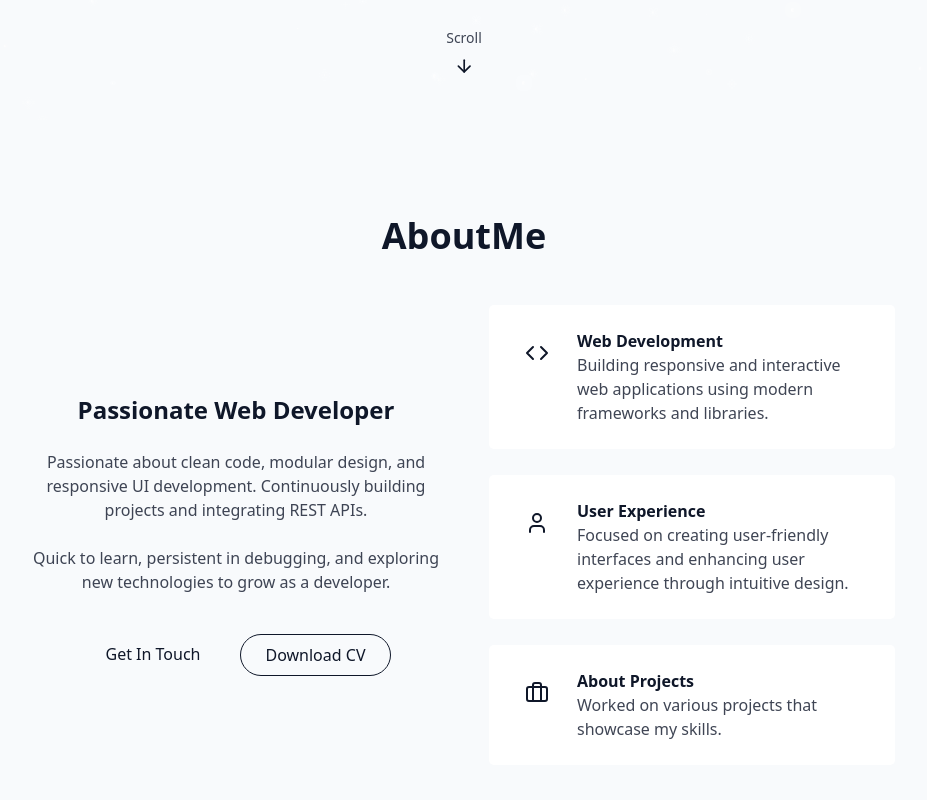
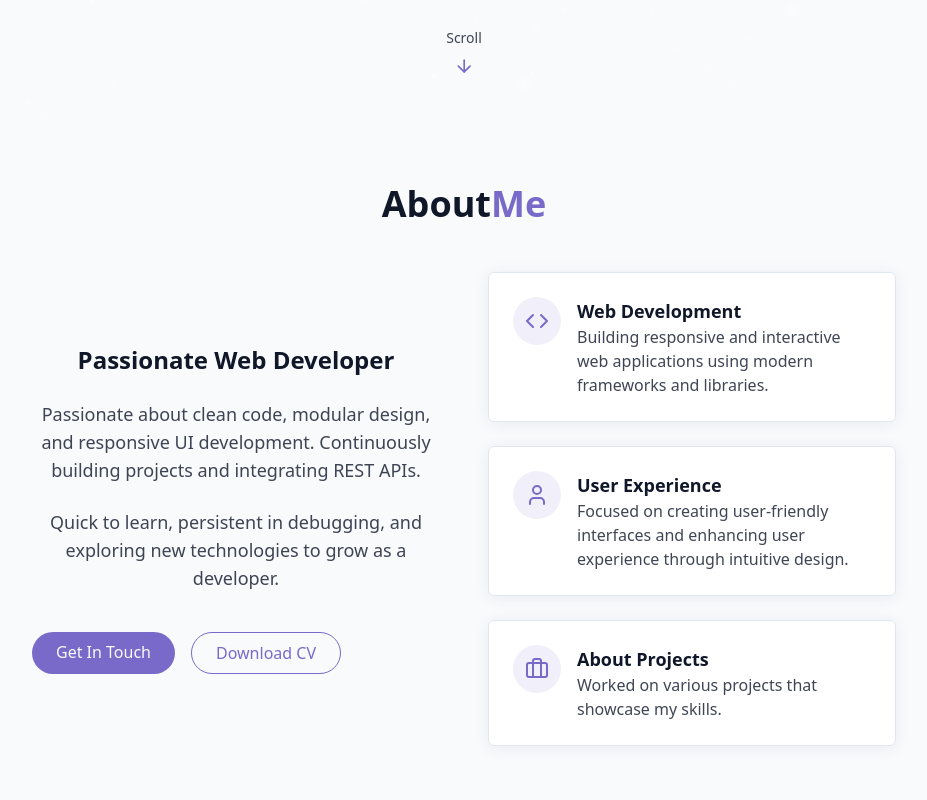
Before and after one commit to bhavin0409/Portfolio, a React (Vite) app: page / in a window 1280 px wide. Shown: the part 680-1480 px from the top of the page, without its empty margins (176-1103 px from the left). Built offline with nearby package versions, Linux system fonts and the light colour scheme.

Commit message:
update AboutSection , add light mode support in CSS

```diff
--- a/src/components/AboutSection.jsx
+++ b/src/components/AboutSection.jsx
@@ -3,61 +3,63 @@ import React from 'react'
 
 const AboutSection = () => {
     return (
-        <section id='about' className='py-24 px-40 relative'>
-            {" "}
+        <section id='about' className='py-16 px-4 sm:px-8 md:px-20 lg:px-40 relative'>
             <div className='container mx-auto max-w-5xl'>
-                <h2 className='text-3xl md:text-4xl font-bold mb-12 text-center'>
+                <h2 className='text-2xl sm:text-3xl md:text-4xl font-bold mb-8 sm:mb-12 text-center'>
                     About<span className='text-primary'>Me</span>
                 </h2>
 
+                <div className='grid grid-cols-1 md:grid-cols-2 gap-10 md:gap-12 items-center'>
+                    <div className='space-y-4 sm:space-y-6'>
+                        <h3 className='text-xl sm:text-2xl font-semibold'>Passionate Web Developer</h3>
+                        <p className='text-foreground/80 text-base sm:text-lg'>
+                            Passionate about clean code, modular design, and responsive UI development. Continuously building projects and integrating REST APIs.
+                        </p>
+                        <p className='text-foreground/80 text-base sm:text-lg'>
+                            Quick to learn, persistent in debugging, and exploring new technologies to grow as a developer.
+                        </p>
 
-                <div className='grid grid-cols-1 md:grid-cols-2 gap-12 items-center'>
-                    <div className='space-y-6'>
-                        <h3 className='text-2xl font-semibold'>Passionate Web Developer</h3>
-                        <p className='text-foreground/80'>Passionate about clean code, modular design, and responsive UI development. Continuously building projects and integrating REST APIs.</p>
-                        <p className='text-foreground/80'>Quick to learn, persistent in debugging, and exploring new technologies to grow as a developer.</p>
-
-                        <div className='flex flex-col sm:flex-row gap-4 pt-4 justify-center'>
-                            <a href="#contact" className='cosmic-button'>Get In Touch</a>
-                            <a href="" className='px-6 py-2 rounded-full border border-primary text-primary hover:bg-primary/30 transition-colors duration-300'>Download CV</a>
+                        <div className='flex flex-col sm:flex-row gap-3 sm:gap-4 pt-4 justify-center sm:justify-start'>
+                            <a href="#contact" className='cosmic-button w-full sm:w-auto text-center'>Get In Touch</a>
+                            <a href="" className='px-6 py-2 rounded-full border border-primary text-primary hover:bg-primary/30 transition-colors duration-300 w-full sm:w-auto text-center'>Download CV</a>
                         </div>
                     </div>
 
-                    <div className='grid grid-cols-1 gap-6'>
-                        <div className='gradient-border p-6 card-hover'>
-                            <div className='flex items-start gap-4'>
-                                <div className='p-3 rounded-full bg-primary/10'>
+                    <div className='grid grid-cols-1 gap-4 sm:gap-6'>
+                        <div className='gradient-border p-4 sm:p-6 card-hover'>
+                            <div className='flex items-start gap-3 sm:gap-4'>
+                                <div className='p-2 sm:p-3 rounded-full bg-primary/10'>
                                     <Code className='text-primary h-6 w-6'/>
                                 </div>
                                 <div className='text-left'>
-                                    <h4 className='font-semibold'>Web Development</h4>
-                                    <p className='text-foreground/80'>
+                                    <h4 className='font-semibold text-base sm:text-lg'>Web Development</h4>
+                                    <p className='text-foreground/80 text-sm sm:text-base'>
                                         Building responsive and interactive web applications using modern frameworks and libraries.
                                     </p>
                                 </div>
                             </div>
                         </div>
-                        <div className='gradient-border p-6 card-hover'>
-                            <div className='flex items-start gap-4'>
-                                <div className='p-3 rounded-full bg-primary/10'>
+                        <div className='gradient-border p-4 sm:p-6 card-hover'>
+                            <div className='flex items-start gap-3 sm:gap-4'>
+                                <div className='p-2 sm:p-3 rounded-full bg-primary/10'>
                                     <User className='text-primary h-6 w-6'/>
                                 </div>
                                 <div className='text-left'>
-                                    <h4 className='font-semibold'>User Experience</h4>
-                                    <p className='text-foreground/80'>
+                                    <h4 className='font-semibold text-base sm:text-lg'>User Experience</h4>
+                                    <p className='text-foreground/80 text-sm sm:text-base'>
                                         Focused on creating user-friendly interfaces and enhancing user experience through intuitive design.
                                     </p>
                                 </div>
                             </div>
                         </div>
-                        <div className='gradient-border p-6 card-hover'>
-                            <div className='flex items-start gap-4'>
-                                <div className='p-3 rounded-full bg-primary/10'>
+                        <div className='gradient-border p-4 sm:p-6 card-hover'>
+                            <div className='flex items-start gap-3 sm:gap-4'>
+                                <div className='p-2 sm:p-3 rounded-full bg-primary/10'>
                                     <Briefcase className='text-primary h-6 w-6'/>
                                 </div>
                                 <div className='text-left'>
-                                    <h4 className='font-semibold'>About Projects</h4>
-                                    <p className='text-foreground/80'>
+                                    <h4 className='font-semibold text-base sm:text-lg'>About Projects</h4>
+                                    <p className='text-foreground/80 text-sm sm:text-base'>
                                         Worked on various projects that showcase my skills.
                                     </p>
                                 </div>
--- a/src/index.css
+++ b/src/index.css
@@ -71,8 +71,10 @@
 
     --card: 0 0% 100%;
 
-    --primary: 250 47% 60%
+    --primary: 250 47% 60%;
     --primary-foreground: 210 40% 98%;
+    --shadow-light: 0 2px 16px 0 rgba(60, 60, 120, 0.08);
+    --navbar-bg: 210 40% 98%;
   }
   .dark {
     --background: 222 47% 4%;
@@ -84,6 +86,16 @@
 
     --primary: 250 65% 65%;
     --primary-foreground: 213 31% 91%;
+  }
+  .light {
+    --background: 210 40% 98%;
+    --foreground: 222 47% 11%;
+    --border: 214 32% 91%;
+    --card: 0 0% 100%;
+    --primary: 250 47% 60%;
+    --primary-foreground: 210 40% 98%;
+    --shadow-light: 0 2px 16px 0 rgba(60, 60, 120, 0.08);
+    --navbar-bg: 210 40% 98%;
   }
 
   * {
@@ -133,15 +145,16 @@
 
 }
 
-@utility gradient-border{
+@utility gradient-border {
   @apply relative rounded-md;
   background: linear-gradient(to right, hsl(var(--card)), hsl(var(--card)));
   background-clip: padding-box;
-  border: 1px solid transparent;
+  border: 1px solid hsl(var(--border));
+  box-shadow: var(--shadow-light);
 }
 
-@utility cosmic-button{
-  @apply px-6 py-2 rounded-full bg-primary text-primary-foreground transition-all duration-300 hover:shadow-[0_0_10px_rgba(139,92,246,0.5)] hover:scale-105 active:scale-95;
+@utility cosmic-button {
+  @apply px-6 py-2 rounded-full bg-primary text-primary-foreground transition-all duration-300 hover:shadow-[0_0_10px_rgba(139,92,246,0.15)] hover:scale-105 active:scale-95;
 }
 
 @utility star{
@@ -153,6 +166,25 @@
   box-shadow: 0 0 5px 2px rgba(255, 255, 255, 0.3);
 }
 
+/* Navbar background for light mode */
+.navbar-light {
+  background: hsl(var(--navbar-bg));
+  box-shadow: var(--shadow-light);
+}
+
+/* Link hover for light mode */
+a:hover {
+  color: hsl(var(--primary));
+  text-decoration: underline;
+}
+
+/* Body background for light mode */
+body.light {
+  background: hsl(var(--background));
+  color: hsl(var(--foreground));
+  transition: background 0.3s, color 0.3s;
+}
+
 #root {
   max-width: 100%;
   margin: 0 auto;
```
